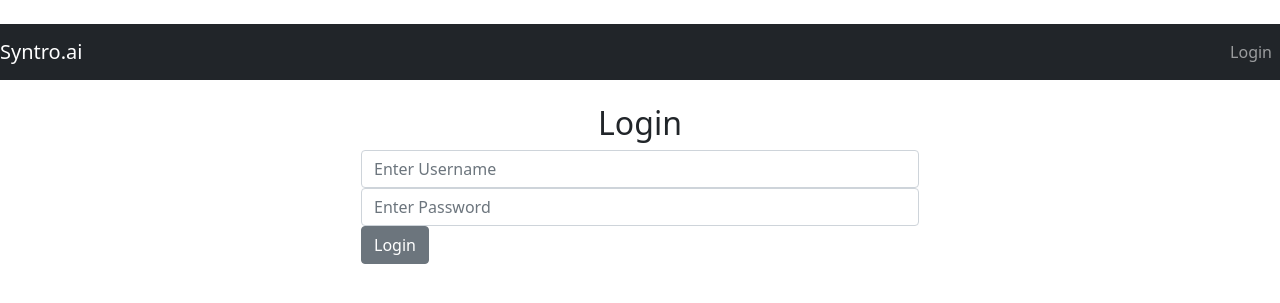
After one commit to cameliahanes/Syntro, a Django app: page /login/ in a window 1280 px wide. The commit adds this page. Shown: the top 303 px of the page. Run offline with Django 3.2, Linux system fonts and the light colour scheme.

Commit message:
Login system added to the app.

```diff
--- a/authenticate/templates/authenticate/base.html
+++ b/authenticate/templates/authenticate/base.html
@@ -22,16 +22,41 @@
       <div class="collapse navbar-collapse" id="navbarSupportedContent">
         <ul class="navbar-nav ms-auto">
 
-          <li class="nav-item">
-            <a class="nav-link"  href="#">Login</a>
-          </li>
+            {% if user.is_authenticated %}
+                <li class="nav-item">
+                    <a class="nav-link"  href="">Logout</a>
+                </li>
+            {% else %}
+              <li class="nav-item">
+                <a class="nav-link"  href="{% url 'login' %}">Login</a>
+              </li>
+
+            {% endif %}
         </ul>
       </div>
     </nav>
 
     <br/>
+    <div class="container">
+        {% if messages %}
+            {% for message in messages %}
+{#                <div class="alert alert-warning alert-dismissible" role="alert">#}
+{#                    <button type="button" class="close" data-dismiss="alert">#}
+{#                        <small><sup>x</sup></small>#}
+{#                        Close#}
+{#                    </button>#}
+{#                    {{ message }}#}
+{#                </div>#}
 
-    <div class="container">
+                <div class="alert alert-warning alert-dismissible" role="alert">
+                  {{ message }}
+                  <button type="button" class="close" data-bs-dismiss="alert" aria-label="Close">
+                    <span aria-hidden="true">&times;</span>
+                  </button>
+                </div>
+            {% endfor %}
+        {% endif %}
+
         {% block content %}
         {% endblock %}
     </div>
--- /dev/null
+++ b/authenticate/templates/authenticate/login.html
@@ -0,0 +1,18 @@
+{% extends 'authenticate/base.html' %}
+
+{% block content %}
+
+<h2 class="text-center">Login</h2>
+    <div class="col-md-6 offset-md-3">
+        <form method="POST" action="">
+            {% csrf_token %}
+          <div class="form-group">
+            <input type="text" class="form-control" placeholder="Enter Username" name="username">
+          </div>
+          <div class="form-group">
+            <input type="password" class="form-control" placeholder="Enter Password" name="password">
+          </div>
+          <button type="submit" class="btn btn-secondary">Login</button>
+        </form>
+    </div>
+{% endblock %}
--- a/authenticate/urls.py
+++ b/authenticate/urls.py
@@ -3,4 +3,5 @@ from . import views
 
 urlpatterns = [
     path('', views.home, name="home"),
+    path('login/', views.login_user, name="login")
 ]
--- a/authenticate/views.py
+++ b/authenticate/views.py
@@ -1,5 +1,21 @@
-from django.shortcuts import render
-
+from django.shortcuts import render, redirect
+from django.contrib.auth import authenticate, login, logout
+from django.contrib import messages
 # Create your views here.
 def home(request):
     return render(request, 'authenticate/home.html', {})
+
+def login_user(request):
+    if request.method == 'POST':
+        username = request.POST["username"]
+        password = request.POST["password"]
+        user = authenticate(request, username=username, password=password)
+        if user is not None:
+            login(request, user)
+            messages.success(request, ('You have been logged in.'))
+            return redirect('home')
+        else:
+            messages.success(request, ('Error logging in. Please try again.'))
+            return redirect('login')
+    else:
+        return render(request, 'authenticate/login.html', {})
```
Also changed, not shown: db.sqlite3.
